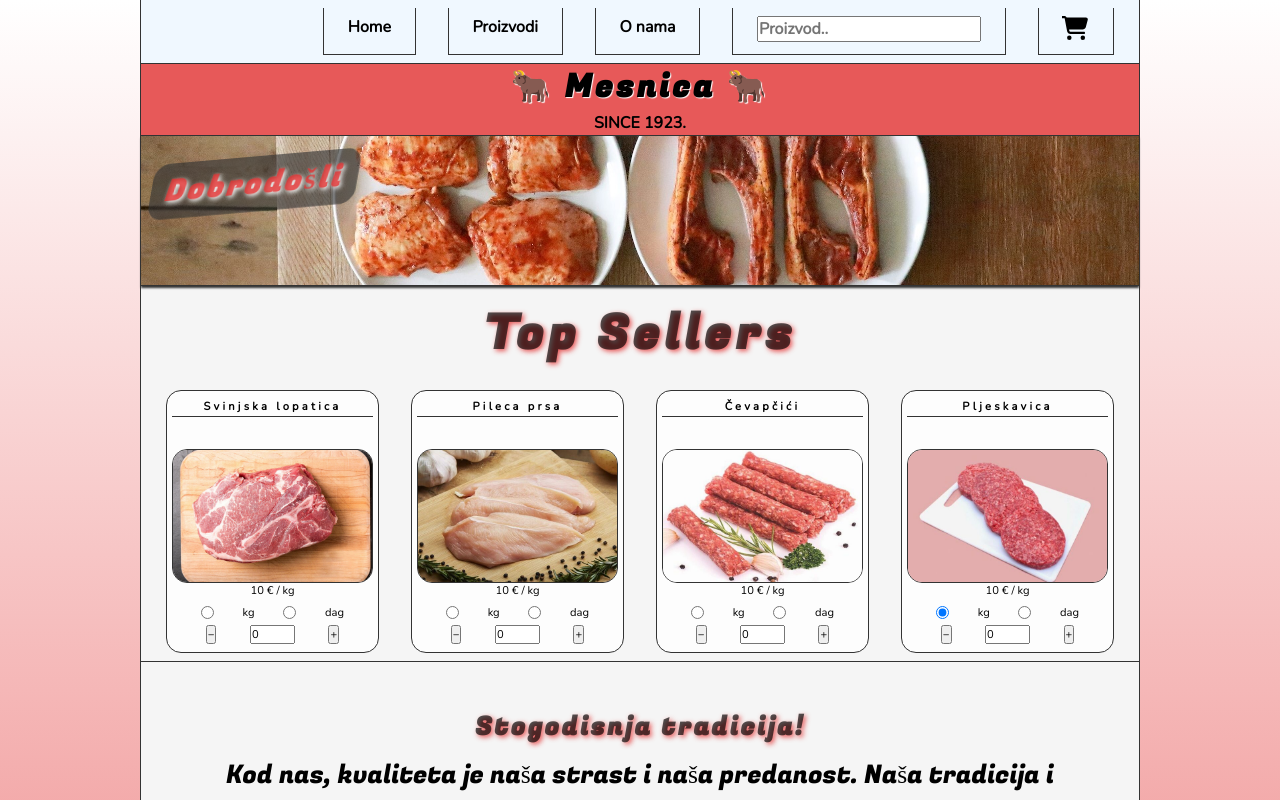
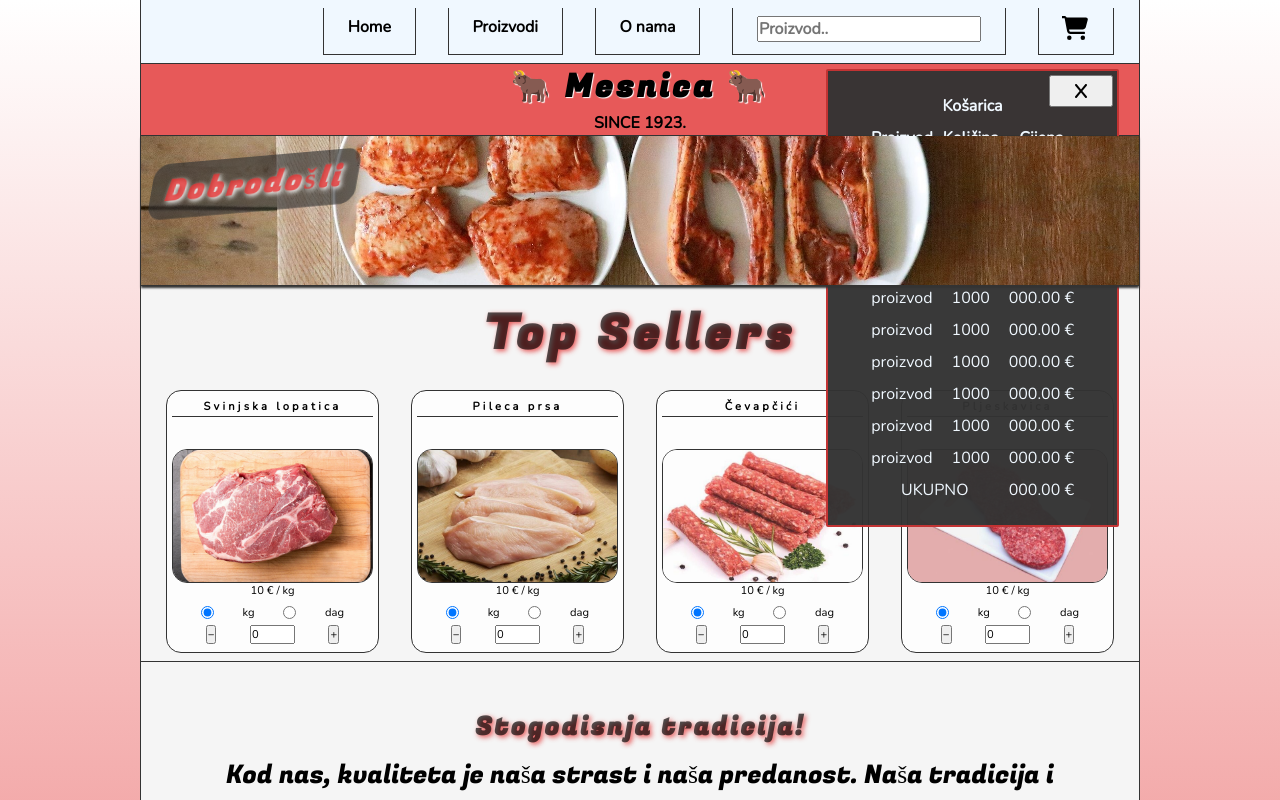
Before and after one commit to andrija-zikovic/Mesnica, a React (Create React App) app in the folder libero/: page / in a window 1280 px wide. Shown: the top 800 px of the page. Built offline with nearby package versions, Linux system fonts and the light colour scheme.

Commit message:
modified:   libero/src/App.js 	new file:   libero/src/Bucket.js 	modified:   libero/src/Header.css 	modified:   libero/src/Header.js 	modified:   libero/src/Home.js 	modified:   libero/src/ProductCard.js 	modified:   libero/src/Products.js 	modified:   libero/src/ProductsList.js

```diff
--- a/libero/src/App.js
+++ b/libero/src/App.js
@@ -5,15 +5,55 @@ import Home from './Home';
 import AboutUs from './AboutUs';
 import { BrowserRouter, Routes, Route } from "react-router-dom";
 import Products from './Products';
+import { useState } from 'react';
 
 function App() {
+  const [cartItems, setCartItems] = useState([]);
+
+  const handleAmountChange = (operation, id, title, price, selectedUnit, amount, setAmount) => {
+    const incrementValue = selectedUnit === 'kg' ? 1 : 10;
+    const newAmount = operation === 'increment' ? amount + incrementValue : amount - incrementValue;
+
+    if (newAmount >= 1) {
+      setAmount(newAmount);
+
+      // Create an item object
+      const item = {
+        id: id,
+        title: title,
+        price: price,
+        amount: newAmount,
+        unit: selectedUnit,
+      };
+
+      if (cartItems.length === 0) {
+        setCartItems([item]);
+      } else {
+        // If the cart is not empty, check if the item is already in the cart
+        const existingItemIndex = cartItems.findIndex((cartItem) => cartItem.id === id);
+
+        if (existingItemIndex !== -1) {
+          // If the item is in the cart, update its quantity
+          const updatedCartItems = [...cartItems];
+          updatedCartItems[existingItemIndex] = item;
+          setCartItems(updatedCartItems);
+        } else {
+          // If not in the cart, add it
+          setCartItems([...cartItems, item]);
+        }
+      }
+    }
+  };
+
+  console.log('cartItems:', cartItems);
+
   return (
     <BrowserRouter>
-      <Nav />
+      <Nav cartItems={cartItems} setCartItems={setCartItems} />
       <Header title={'Mesnica'} />
       <Routes>
-        <Route index element={<Home />} />
-        <Route path='proizvodi' element={<Products />} />
+        <Route index element={<Home handleAmountChange={handleAmountChange} />} />
+        <Route path='proizvodi' element={<Products handleAmountChange={handleAmountChange} />} />
         <Route path='o_nama' element={<AboutUs />} />
       </Routes>
     </BrowserRouter>
--- /dev/null
+++ b/libero/src/Bucket.js
@@ -0,0 +1,81 @@
+import React from 'react'
+
+const Bucket = (cartItems, setCartItems) => {
+    return (
+        <section className='bucket'>
+            <table className='bucket__table'>
+                <thead className='bucket__thead'>
+                    <tr>
+                        <th colSpan={3}>Košarica</th>
+                    </tr>
+                    <tr>
+                        <th>Proizvod</th>
+                        <th>Količina</th>
+                        <th>Cijena</th>
+                    </tr>
+                </thead>
+                <tbody className='bucket__tbody'>
+                    <tr>
+                        <td>proizvod</td>
+                        <td>1000</td>
+                        <td>000.00 €</td>
+                    </tr>
+                    <tr>
+                        <td>proizvod</td>
+                        <td>1000</td>
+                        <td>000.00 €</td>
+                    </tr>
+                    <tr>
+                        <td>proizvod</td>
+                        <td>1000</td>
+                        <td>000.00 €</td>
+                    </tr>
+                    <tr>
+                        <td>proizvod</td>
+                        <td>1000</td>
+                        <td>000.00 €</td>
+                    </tr>
+                    <tr>
+                        <td>proizvod</td>
+                        <td>1000</td>
+                        <td>000.00 €</td>
+                    </tr>
+                    <tr>
+                        <td>proizvod</td>
+                        <td>1000</td>
+                        <td>000.00 €</td>
+                    </tr>
+                    <tr>
+                        <td>proizvod</td>
+                        <td>1000</td>
+                        <td>000.00 €</td>
+                    </tr>
+                    <tr>
+                        <td>proizvod</td>
+                        <td>1000</td>
+                        <td>000.00 €</td>
+                    </tr>
+                    <tr>
+                        <td>proizvod</td>
+                        <td>1000</td>
+                        <td>000.00 €</td>
+                    </tr>
+                    <tr>
+                        <td>proizvod</td>
+                        <td>1000</td>
+                        <td>000.00 €</td>
+                    </tr>
+                </tbody>
+                <tfoot className='bucket__tfoot'>
+                    <tr>
+                        <td colSpan={2}>UKUPNO</td>
+                        <td>000.00 €</td>
+                    </tr>
+                </tfoot>
+            </table>
+            <button className='bucket__button'><svg xmlns="http://www.w3.org/2000/svg" height="1em" viewBox="0 0 384 512"><path d="M376.6 84.5c11.3-13.6 9.5-33.8-4.1-45.1s-33.8-9.5-45.1 4.1L192 206 56.6 43.5C45.3 29.9 25.1 28.1 11.5 39.4S-3.9 70.9 7.4 84.5L150.3 256 7.4 427.5c-11.3 13.6-9.5 33.8 4.1 45.1s33.8 9.5 45.1-4.1L192 306 327.4 468.5c11.3 13.6 31.5 15.4 45.1 4.1s15.4-31.5 4.1-45.1L233.7 256 376.6 84.5z" /></svg></button>
+        </section>
+    )
+}
+
+export default Bucket
--- a/libero/src/Header.css
+++ b/libero/src/Header.css
@@ -4,6 +4,7 @@
     background-color: var(--HEADER-BGCOLOR);
     border-bottom: var(--BORDERS);
     text-align: center;
+    position: relative;
 }
 
 .header__h1 {
@@ -19,6 +20,47 @@
     font-weight: 900;
 }
 
+.bucket {
+    background-color: #333333f7;
+    color: aliceblue;
+    position: absolute;
+    padding: var(--PADDING-TB) var(--PADDING-SIDE);
+    top: 5px;
+    right: 20px;
+    width: auto;
+    height: auto;
+    border: 2px solid var(--HEADER-BGCOLOR);
+    border-radius: 2px;
+}
+
+.bucket__table {
+    padding: var(--PADDING-SIDE) var(--PADDING-TB);
+    border-spacing: 10px;
+}
+
+.bucket__button {
+    top: 4px;
+    right: 4px;
+    position: absolute;
+    width: 2rem;
+    height: auto;
+}
+
+.bucket__button svg {
+    margin-top: 0.2rem;
+}
+
+.bucket__button:hover,
+.bucket__button:active {
+    background-color: var(--LINK-HOVER);
+}
+
+
+@media screen and (min-width: 576px) {}
+
+@media screen and (min-width: 768px) {}
+
+
 @media screen and (min-width: 992px) {
 
     .header {
--- a/libero/src/Header.js
+++ b/libero/src/Header.js
@@ -1,11 +1,13 @@
 import React from 'react'
 import './Header.css'
+import Bucket from './Bucket'
 
 const Header = ({ title }) => {
     return (
         <header className='header'>
             <h1 className='header__h1'>{title}</h1>
             <p>SINCE 1923.</p>
+            <Bucket />
         </header>
     )
 }
--- a/libero/src/Home.js
+++ b/libero/src/Home.js
@@ -4,15 +4,17 @@ import ProductsList from './ProductsList'
 import About from './About'
 import './Home.css'
 
-const Home = () => {
+const Home = ({ handleAmountChange}) => {
+
   return (
     <main className='home'>
       <Hero/>
       <h2 className='prducts-list__h2'>Top Sellers</h2 >
-      <ProductsList/>
+      <ProductsList handleAmountChange={handleAmountChange}/>
       <About/>
     </main>
   )
+
 }
 
 export default Home
--- a/libero/src/ProductCard.js
+++ b/libero/src/ProductCard.js
@@ -1,34 +1,17 @@
 import React, { useState, useMemo } from 'react'
 import './ProductCard.css'
 
-const ProductCard = ({ id, src, title, price }) => {
+const ProductCard = ({ id, src, title, price, handleAmountChange }) => {
     // Initialize state for input value and selected unit
+    const [selectedUnit, setSelectedUnit] = useState('kg');
     const [amount, setAmount] = useState(0);
-    const [selectedUnit, setSelectedUnit] = useState('kg');
-
-    // Functions to handle the "+" and "-" button click
-    const handleIncrement = useMemo(() => {
-        return () => {
-            const incrementValue = selectedUnit === 'kg' ? 1 : 10;
-            setAmount(amount + incrementValue);
-        };
-    }, [amount, selectedUnit]);
-
-    const handleDecrement = useMemo(() => {
-        return () => {
-            const decrementValue = selectedUnit === 'kg' ? 1 : 10;
-            if (amount - decrementValue >= 1) {
-                setAmount(amount - decrementValue);
-            }
-        };
-    }, [amount, selectedUnit]);
 
     return (
-
+        <form id={id} onSubmit={(e) => e.preventDefault()}>
             <article className='product-card' id={id}>
                 <p className='product-card__title'>{title}</p>
                 <img src={process.env.PUBLIC_URL + '/' + src} alt={title} />
-            <p className='product-card__price'>{price}</p>
+                <p className='product-card__price'>{price} € / kg</p>
                 <div style={{ display: 'flex', justifyContent: 'space-evenly', marginTop: '5px' }}>
                     <input
                         type='radio'
@@ -48,21 +31,21 @@ const ProductCard = ({ id, src, title, price }) => {
                     <label htmlFor={id + "-dag"}>dag</label>
                 </div>
                 <div style={{ display: 'flex', justifyContent: 'space-evenly', marginTop: '5px' }}>
-                <button onClick={handleDecrement}>−</button>
+                    <button onClick={() => handleAmountChange('decrement', id, title, price, selectedUnit ,amount, setAmount)}>−</button>
                     <input
                         type='number'
                         id={id + '-amount'}
-                    min={1}
+                        min={0}
                         max={99}
                         placeholder='Amount'
                         value={amount}
                         onChange={(e) => setAmount(parseInt(e.target.value))}
                     />
-                <button onClick={handleIncrement}>+</button>
+                    <button onClick={() => handleAmountChange('increment', id, title, price, selectedUnit, amount, setAmount)}>+</button>
                 </div>
             </article>
-
-    )
-}
+        </form>
+    );
+};
 
 export default ProductCard
--- a/libero/src/Products.js
+++ b/libero/src/Products.js
@@ -3,11 +3,11 @@ import SideNav from './SideNav'
 import ProductList from './ProductsList'
 import './Products.css'
 
-const Products = () => {
+const Products = ({ handleAmountChange, amount, setAmount }) => {
   return (
     <main className='products'>
       <SideNav />
-      <ProductList />
+      <ProductList handleAmountChange={handleAmountChange} amount={amount} setAmount={setAmount} />
     </main>
   )
 }
--- a/libero/src/ProductsList.js
+++ b/libero/src/ProductsList.js
@@ -2,35 +2,37 @@ import React from 'react'
 import './ProductList.css'
 import ProductCard from './ProductCard'
 
-const HomeProducts = () => {
+const HomeProducts = ({ handleAmountChange}) => {
     const products = {
         "produts": [
             {
                 "id": 1,
                 "title": "Svinjska lopatica",
-                "price": "10 € / kg",
+                "price": 10,
                 "src": "img/Svinjska-Lopatica600x400.jpg",
             },
             {
                 "id": 2,
                 "title": "Pileca prsa",
-                "price": "10 € / kg",
+                "price": 10,
                 "src": "img/Pileca-Prsa600x400.jpg",
             },
             {
                 "id": 3,
                 "title": "Čevapčići",
-                "price": "10 € / kg",
+                "price": 10,
                 "src": "img/Cevapi600x400.jpg",
             },
             {
                 "id": 4,
                 "title": "Pljeskavica",
-                "price": "10 € / kg",
+                "price": 10,
                 "src": "img/Pljeskavica600x400.jpg",
             }
         ]
     }
+
+
     return (
         <>
             <section className='products-list'>
@@ -41,6 +43,7 @@ const HomeProducts = () => {
                         src={product.src}
                         title={product.title}
                         price={product.price}
+                        handleAmountChange={handleAmountChange}
                     />
                 ))}
             </section>
```
Lines whose indentation alone changed are shown as unchanged.
